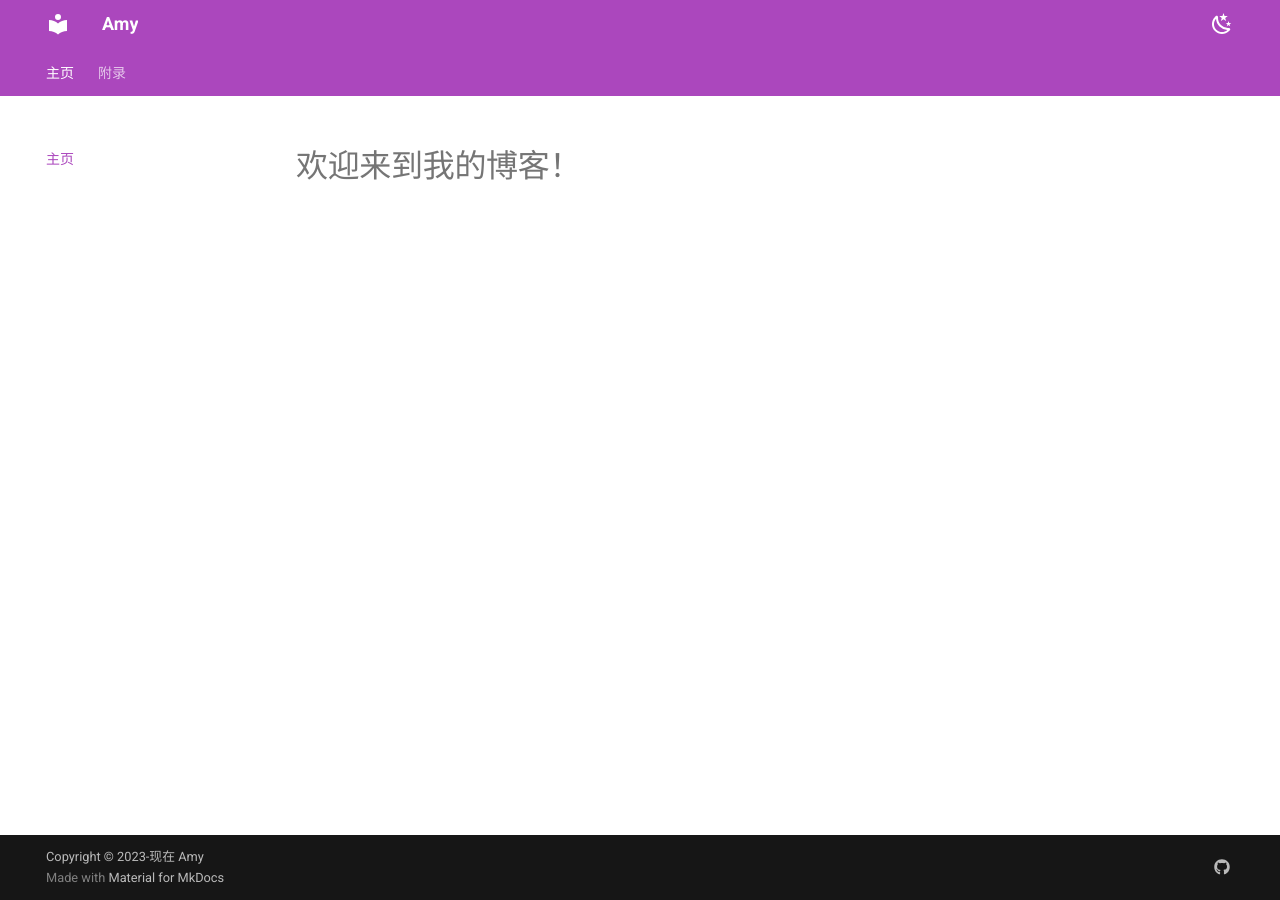
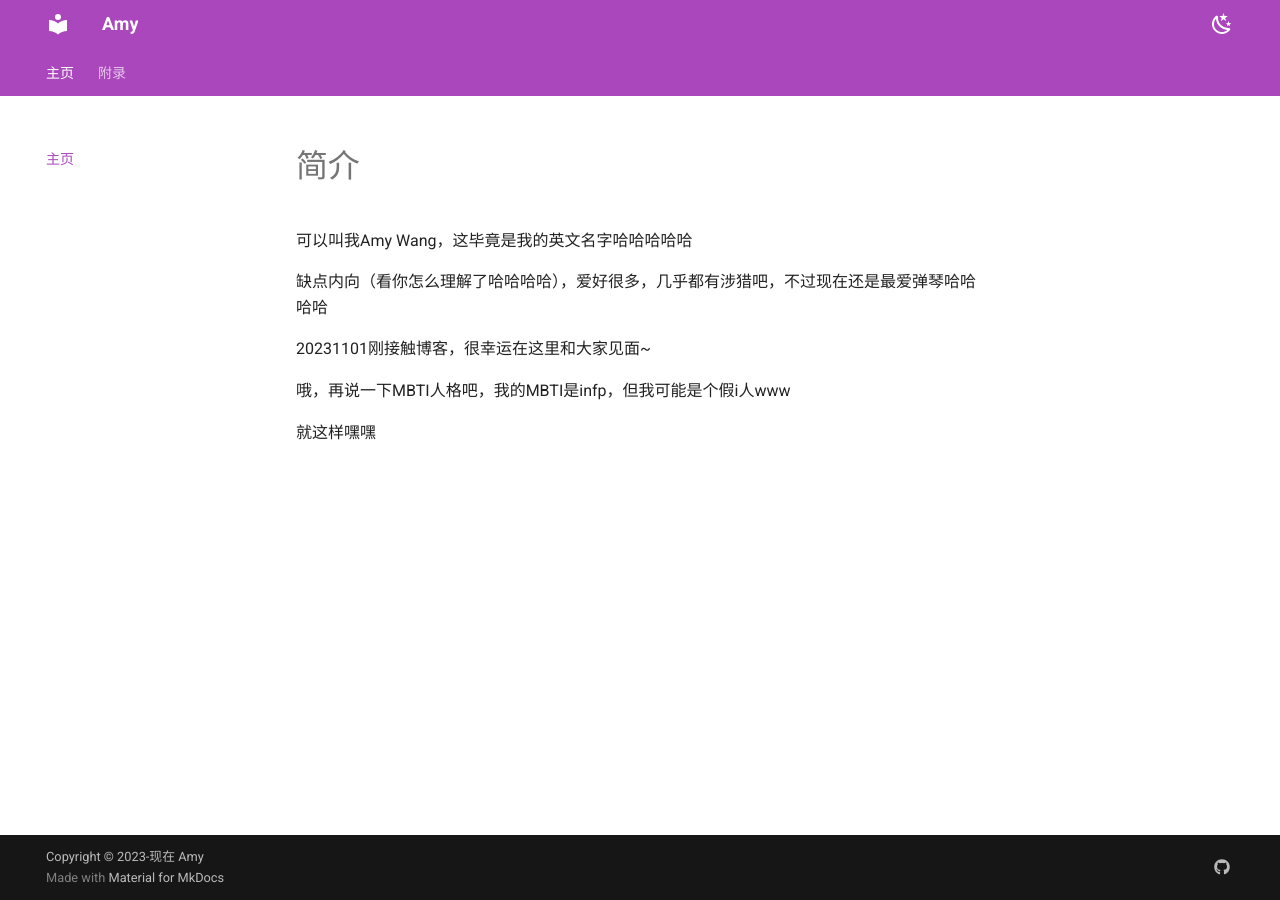
Before and after one commit to AmyWang5/Amyhhh-blog, an MkDocs documentation site: the page built from docs/index.md, in a window 1280 px wide. Built offline with MkDocs 1.6.1 and Material for MkDocs 9.7.7, drawn with Linux system fonts in a browser that asks for light colours.

Commit message:
2023-11-02_19:35:46 update

```diff
--- a/docs/index.md
+++ b/docs/index.md
@@ -1 +1,11 @@
-# 欢迎来到我的博客！
+# 简介
+
+可以叫我Amy Wang，这毕竟是我的英文名字哈哈哈哈哈
+
+缺点内向（看你怎么理解了哈哈哈哈），爱好很多，几乎都有涉猎吧，不过现在还是最爱弹琴哈哈哈哈
+
+20231101刚接触博客，很幸运在这里和大家见面~
+
+哦，再说一下MBTI人格吧，我的MBTI是infp，但我可能是个假i人www
+
+就这样嘿嘿
```
